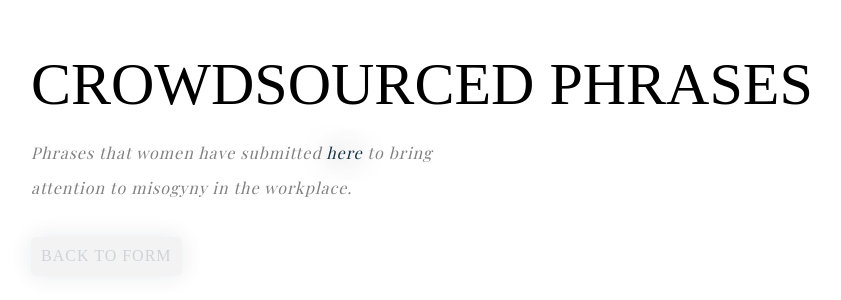
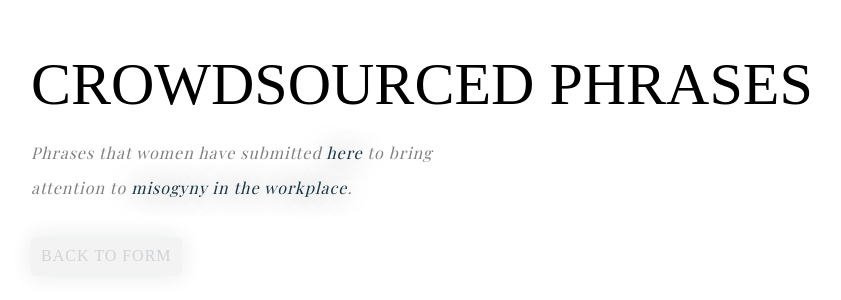
Before and after one commit to sonia9uppal/sonia9uppal.github.io, a plain HTML site: page toxictie/bulletin.html in a window 1280 px wide. Shown: the whole page, without its empty margins (97-938 px from the left). Drawn offline with nearby package versions, Linux system fonts and the light colour scheme; no server answers; a web font is replaced by a local one.

Commit message:
link to homepage

```diff
--- a/toxictie/bulletin.html
+++ b/toxictie/bulletin.html
@@ -11,7 +11,7 @@
 <body>
   <h2 class="margin-left mb0">Crowdsourced Phrases</h2>
   <p class="margin-left measure">
-    Phrases that women have submitted <a href="./form.html">here</a> to bring attention to misogyny in the workplace.
+    Phrases that women have submitted <a href="./form.html">here</a> to bring attention to <a href="./index.html">misogyny in the workplace</a>.
   </p>
   <!--<a href="./form.html" class="ml5">Back to Form</a>-->
   <div class="cf margin-left mr5" id="card-container">
```
